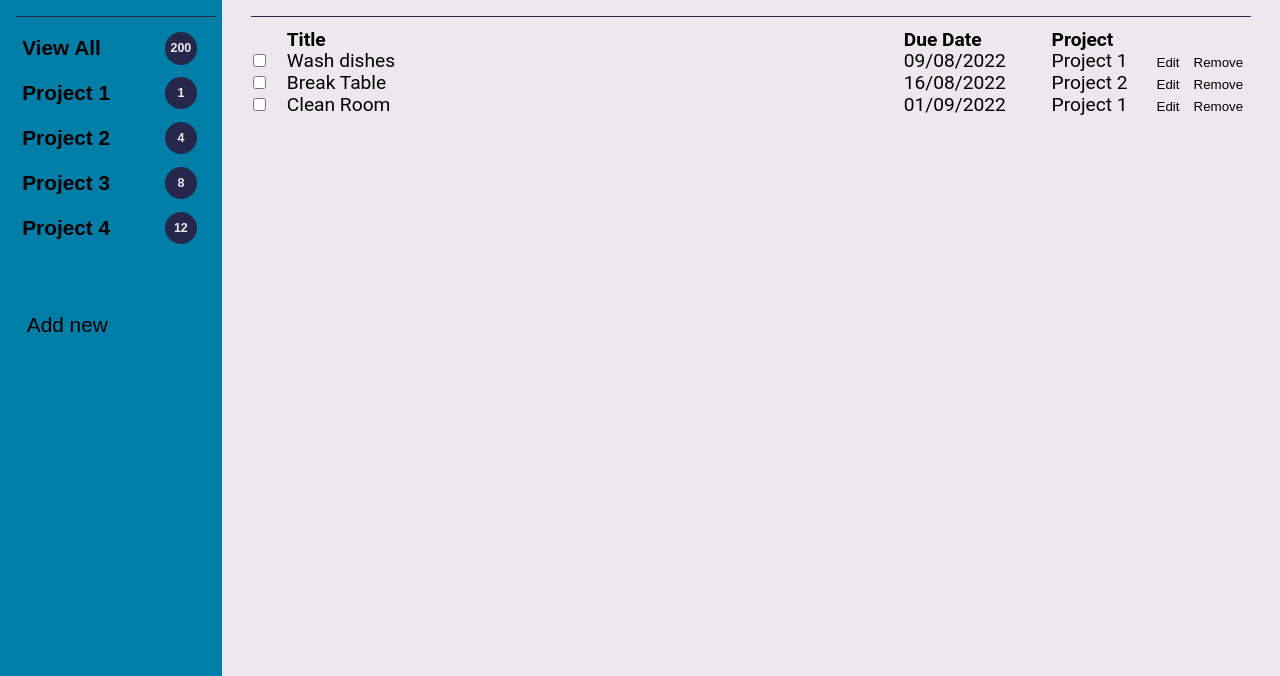
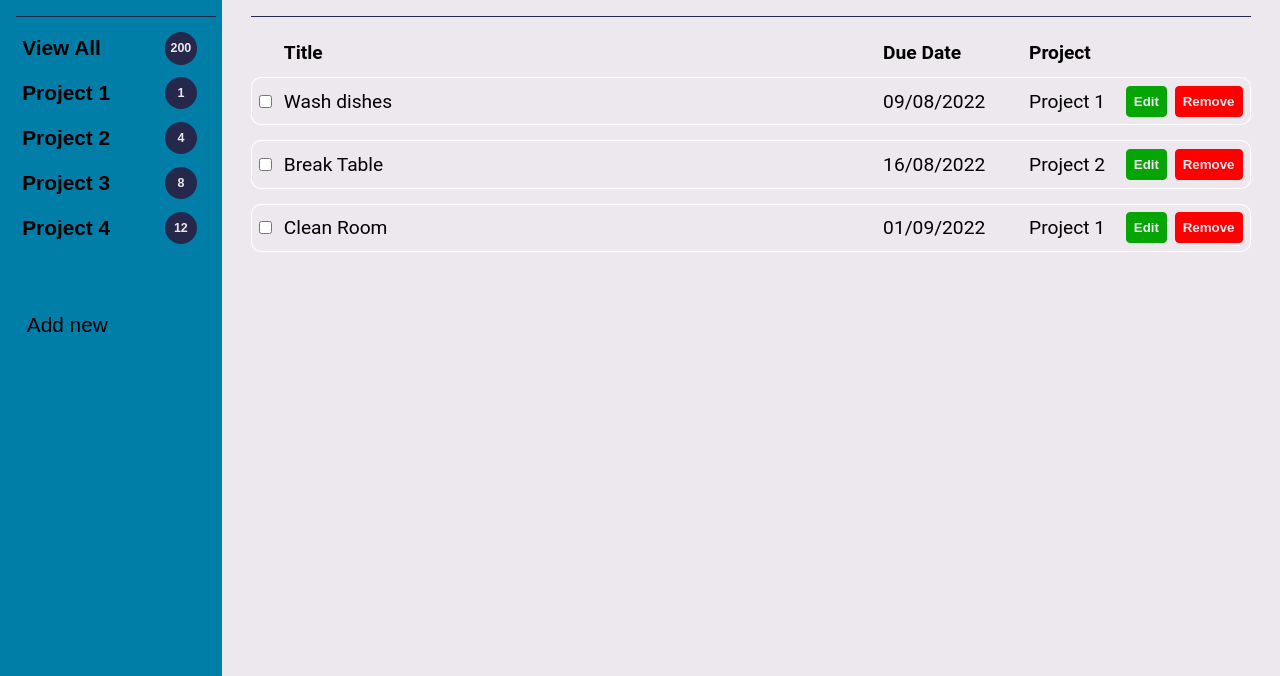
Before and after one commit to Volfy/todo-odin, a website built with webpack: page src/index.html in a window 1280 px wide. Shown: the part 124-800 px from the top of the page. Built offline with nearby package versions, Linux system fonts and the light colour scheme.

Commit message:
style table rows

```diff
--- a/src/style.css
+++ b/src/style.css
@@ -39,7 +39,10 @@ hr {
     --main-color-1: #17255A;
     --main-color-2: #007EA7;
     --neutral-color: #EDE8ED;
+    --neutral-dark-color: #e4e0e4;
     --shadow-color: #26284b;
+    --warning-color: red;
+    --submit-color: rgb(5, 165, 5);
 }
 body {
     display: grid;
@@ -147,9 +150,59 @@ main {
 /* Table Stuff */
 table {
     width: 100%;
+    border-collapse: separate;
+    border-spacing: 0px 0.8em;
 }
 th, td {
     text-align: left;
+}
+tbody tr td {
+    border: 1px solid white;
+    border-right: 0px;
+    border-left: 0px;
+
+}
+tbody tr td:first-child {
+    border-left: 1px solid white;
+    border-radius: 10px 0 0 10px;
+    padding: 0.4em;
+}
+tbody tr td:last-child {
+    border-right: 1px solid white;
+    border-radius: 0 10px 10px 0;
+    padding: 0.4em;
+}
+tbody tr:hover {
+    background-color: var(--neutral-dark-color);
+    box-shadow: 0px 11px 10px -14px var(--shadow-color);
+}
+table button {
+    border: 1px solid var(--main-color-1);
+    padding: 7px;
+    border-radius: 4px;
+    font-weight: 600;
+}
+/* edit */
+tr td:nth-child(5) > button {
+    border-color: var(--submit-color);
+    background-color: var(--submit-color);
+    color: var(--neutral-color);
+}
+tr td:nth-child(5) > button:hover {
+    border-color: var(--main-color-1);
+    color: var(--submit-color);
+    background-color: var(--neutral-color);
+}
+/* remove */
+tr td:nth-child(6) > button {
+    border-color: var(--warning-color);
+    background-color: var(--warning-color);
+    color: var(--neutral-color);
+}
+tr td:nth-child(6) > button:hover {
+    border-color: var(--main-color-1);
+    color: var(--warning-color);
+    background-color: var(--neutral-color);
 }
 .col-rmv, .col-chk, .col-edit {
     width: 3.33%;
```
Also changed, not shown: dist/main.css.
